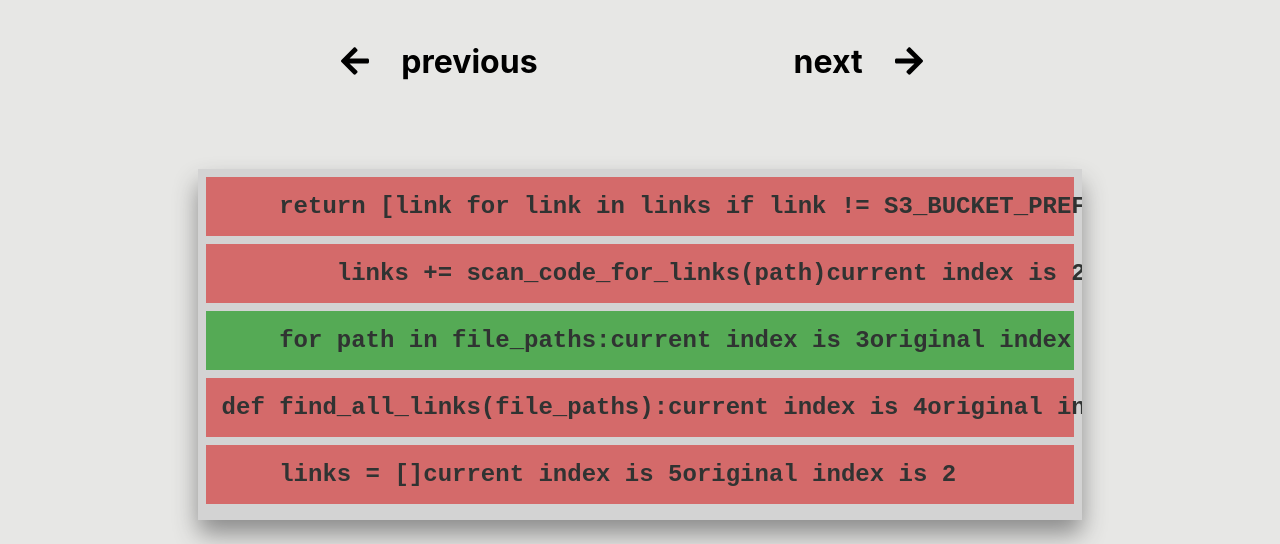
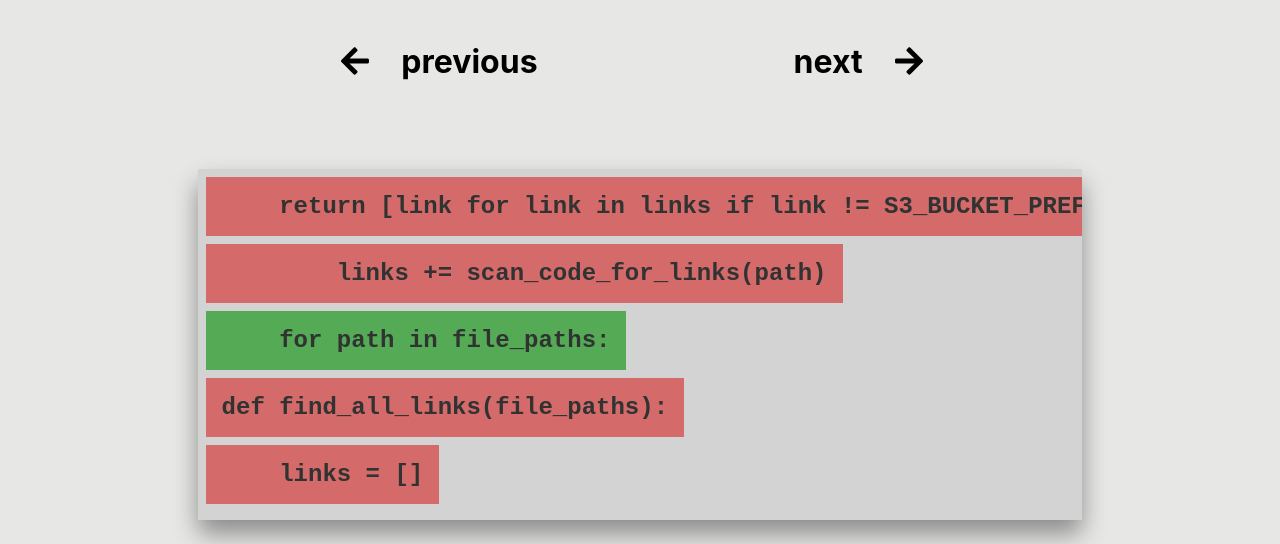
Before and after one commit to lpmi-13/parsons-problems, a React app: page /functions in a window 1280 px wide. Shown: the part 290-834 px from the top of the page. Built offline with nearby package versions, Linux system fonts and the light colour scheme.

Commit message:
full color length for code line

```diff
--- a/package.json
+++ b/package.json
@@ -9,6 +9,7 @@
     "@testing-library/jest-dom": "^4.2.4",
     "@testing-library/react": "^9.3.2",
     "@testing-library/user-event": "^7.1.2",
+    "classnames": "^2.2.6",
     "node-sass": "^4.14.1",
     "react": "^16.13.1",
     "react-beautiful-dnd": "^13.0.0",
--- a/src/components/CodeSnippet.js
+++ b/src/components/CodeSnippet.js
@@ -1,4 +1,5 @@
 import React, { useEffect, useState } from 'react';
+import classNames from 'classnames';
 import { DragDropContext, Draggable, Droppable  } from 'react-beautiful-dnd';
 
 // a little function to help us with reordering the result
@@ -69,7 +70,7 @@ const CodeSnippet = ({ lines }) => {
                         <Draggable key={item.line_number.toString()} draggableId={item.line_number.toString()} index={index}>
                           {(provided, snapshot) => (
                             <div
-                              className={index + 1 === item.line_number ? 'correct-line' : 'incorrect-line'}
+                              className={classNames('code-line', index + 1 === item.line_number ? 'correct-line' : 'incorrect-line')}
                               ref={provided.innerRef}
                               {...provided.draggableProps}
                               {...provided.dragHandleProps}
@@ -81,8 +82,6 @@ const CodeSnippet = ({ lines }) => {
                               )}
                             >
                               {item.line_content}
-                              {`current index is ${index + 1}`}
-                              {`original index is ${item.line_number}`}
                             </div>
                           )}
                         </Draggable>
--- a/src/styles/play.scss
+++ b/src/styles/play.scss
@@ -6,10 +6,6 @@
     font-size: 1.5rem;
     overflow: auto;
     padding: 1em 0;
-}
-
-.code-line {
-    display: table-row;
 }
 
 .code-snippet {
@@ -30,6 +26,10 @@
       opacity: 0;
       transition: 1s ease-in-out;
     }
+}
+
+.code-line {
+    width: fit-content;
 }
 
 .correct-line {
```
Also changed, not shown: 1 other file.
